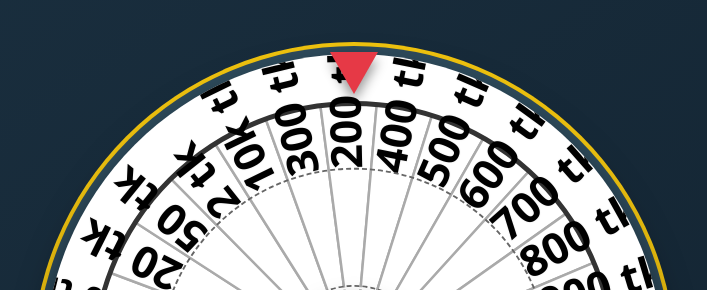
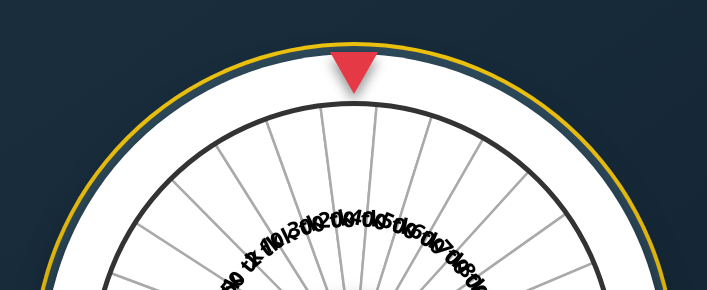
Before and after one commit to Sanvi009/eidi-wheel, a plain HTML site: page index.html in a window 1280 px wide. Shown: the top 290 px of the page, without its empty margins (286-993 px from the left). Drawn offline with Linux system fonts and the light colour scheme.

Commit message:
Update index.html

```diff
--- a/index.html
+++ b/index.html
@@ -3,7 +3,7 @@
 <head>
     <meta charset="UTF-8">
     <meta name="viewport" content="width=device-width, initial-scale=1.0, maximum-scale=1.0, user-scalable=yes">
-    <title>Takaaaa Spin Wheel · Perfect text fitting</title>
+    <title>Takaaaa Spin Wheel · Simple & clean</title>
     <style>
         * {
             box-sizing: border-box;
@@ -207,6 +207,7 @@
 
 <script>
     (function() {
+        // Simple values with tk only
         const values = [
             "0 tk", "1 tk", "100 tk", "1000 tk", "20 tk", "50 tk", "2 tk", "10000 tk", "300 tk", "200 tk",
             "400 tk", "500 tk", "600 tk", "700 tk", "800 tk", "900 tk", "1500 tk", "30 tk", "40 tk", "10 tk",
@@ -248,10 +249,8 @@
             const centerY = height / 2;
             const radius = Math.min(width, height) * 0.42;
 
-            // Text boundaries - exactly where text should start and end
-            const textStartRadius = radius * 0.75; // Outer line (near rim)
-            const textEndRadius = radius * 0.3;     // Inner line (near center)
-            const textLaneWidth = textStartRadius - textEndRadius; // Available space for text
+            // Simple text position - middle of the lane
+            const textRadius = radius * 0.55; // Perfect middle between center and rim
 
             ctx.clearRect(0, 0, width, height);
 
@@ -283,22 +282,7 @@
             ctx.lineWidth = Math.max(3, width * 0.008);
             ctx.stroke();
 
-            // Text boundary lines (dashed)
-            ctx.beginPath();
-            ctx.arc(centerX, centerY, textStartRadius, 0, 2 * Math.PI);
-            ctx.strokeStyle = '#666666';
-            ctx.lineWidth = Math.max(1.5, width * 0.003);
-            ctx.setLineDash([5, 3]);
-            ctx.stroke();
-
-            ctx.beginPath();
-            ctx.arc(centerX, centerY, textEndRadius, 0, 2 * Math.PI);
-            ctx.strokeStyle = '#666666';
-            ctx.lineWidth = Math.max(1.5, width * 0.003);
-            ctx.stroke();
-            ctx.setLineDash([]);
-
-            // Draw text - PERFECTLY FITTED
+            // Draw text - simple and clean
             for (let i = 0; i < segmentCount; i++) {
                 const startAngle = i * anglePerSegment + rotation;
 
@@ -307,39 +291,26 @@
 
                 const midAngle = startAngle + anglePerSegment / 2;
 
-                // Position at the OUTER boundary (start of text)
-                const startX = Math.cos(midAngle) * textStartRadius;
-                const startY = Math.sin(midAngle) * textStartRadius;
+                // Position text in the middle
+                const x = Math.cos(midAngle) * textRadius;
+                const y = Math.sin(midAngle) * textRadius;
 
-                ctx.translate(startX, startY);
-                ctx.rotate(midAngle);
+                ctx.translate(x, y);
+                ctx.rotate(midAngle + Math.PI/2); // Make text readable
 
-                // Calculate dynamic font size based on text length
+                ctx.textAlign = 'center';
+                ctx.textBaseline = 'middle';
+
+                // Simple fixed font size
+                ctx.font = `bold ${Math.max(14, width * 0.035)}px 'Segoe UI', 'Arial', sans-serif`;
+                ctx.fillStyle = '#000000';
+                ctx.shadowColor = 'rgba(0,0,0,0.1)';
+                ctx.shadowBlur = 2;
+
                 let displayText = values[i];
                 if (displayText === "10000 tk") displayText = "10k tk";
                 else if (displayText === "1500 tk") displayText = "1.5k tk";
 
-                // Count characters to determine font size
-                const charCount = displayText.length;
-                // Base font size on wheel size and lane width, adjusted for text length
-                // For longer text, make font smaller so it fits
-                let fontSize = Math.min(
-                    textLaneWidth * 0.9, // Max size based on lane width
-                    (textLaneWidth / charCount) * 2.2 // Scale by character count
-                );
-
-                // Cap font size to reasonable limits
-                fontSize = Math.min(Math.max(fontSize, width * 0.03), width * 0.07);
-
-                ctx.textAlign = 'left';
-                ctx.textBaseline = 'middle';
-
-                ctx.font = `bold ${fontSize}px 'Segoe UI', 'Arial', sans-serif`;
-                ctx.fillStyle = '#000000';
-                ctx.shadowColor = 'rgba(0,0,0,0.1)';
-                ctx.shadowBlur = 2;
-
-                // Draw text - it will start at outer boundary and extend inward
                 ctx.fillText(displayText, 0, 0);
 
                 ctx.restore();
@@ -355,13 +326,6 @@
             ctx.shadowBlur = 0;
             ctx.strokeStyle = '#FFFFFF';
             ctx.lineWidth = 4;
-            ctx.stroke();
-
-            // Inner white ring
-            ctx.beginPath();
-            ctx.arc(centerX, centerY, textEndRadius - 2, 0, 2 * Math.PI);
-            ctx.strokeStyle = '#FFFFFF';
-            ctx.lineWidth = 2;
             ctx.stroke();
         }
 
@@ -388,13 +352,8 @@
                 const elapsed = currentTime - startTime;
                 let progress = Math.min(elapsed / spinDuration, 1);
 
-                // Exponential ease-out for super smooth stop
-                let easeOutProgress;
-                if (progress === 0) {
-                    easeOutProgress = 0;
-                } else {
-                    easeOutProgress = 1 - Math.pow(2, -10 * progress);
-                }
+                // Simple ease-out for smooth stop
+                const easeOutProgress = 1 - Math.pow(1 - progress, 3);
 
                 currentRotation = startRotation + (targetRotation - startRotation) * easeOutProgress;
                 currentRotation = currentRotation % (2 * Math.PI);
```
